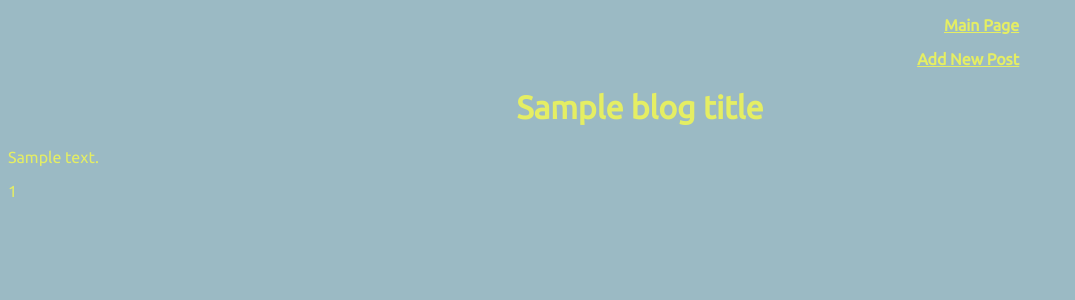
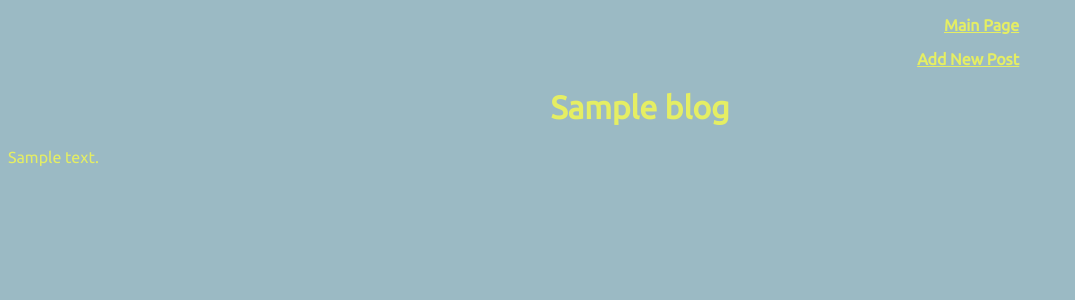
Before and after one commit to j-mccool/blogz, a Flask app: template templates/entry.html in a window 1280 px wide. Shown: the top 300 px of the page, without its empty margins (0-1075 px from the left). Run offline with Flask 2, Linux system fonts and the light colour scheme; the template is opened without the code that fills it: most values are stand-ins (such as "Sample title", 1, 10 or a date in 2020); data that the repository does not hold is empty.

Commit message:
everything is functional; last commit until major css/html redesign

```diff
--- a/main.py
+++ b/main.py
@@ -26,9 +26,7 @@ def blog():
         return render_template('blog.html', posts=posts)
     else:
         blog = Blog.query.get(id)
-        title = blog.title
-        body = blog.body
-        return render_template('entry.html', blog_title=title, blog_body=body)
+        return render_template('entry.html', blog=blog)
 
 
 @app.route('/newpost', methods=['POST', 'GET'])
--- a/templates/base.html
+++ b/templates/base.html
@@ -5,6 +5,7 @@
     <!--<title>{{title}}</title>-->
     <title>Build-A-Blog</title>
     <link href='https://fonts.googleapis.com/css?family=Ubuntu' rel='stylesheet'>
+
     <style type="text/css">
         .error {
             color: red;
@@ -19,6 +20,7 @@
             display: inline-block;
             width: 20%;
             text-align: right;
+
         }
 
         #submit {
@@ -37,9 +39,7 @@
         #newpost_entry {
             margin-left: 20%;
             padding: 20px;
-        }
-        #blog_textbox {
-
+            vertical-align: top;
         }
         #navbar {
             text-align: right;
--- a/templates/entry.html
+++ b/templates/entry.html
@@ -1,6 +1,6 @@
 {% extends "base.html" %} {% block content %}
 
-<h1>{{blog_title}}</h1>
-<p>{{blog_body}}</p>
-<p>{{id}}</p>
+<h1>{{blog.title}}</h1>
+<p>{{blog.body}}</p>
+
 {% endblock %}
```
Also changed, not shown: templates/newpost.html (+3 -4 lines).
